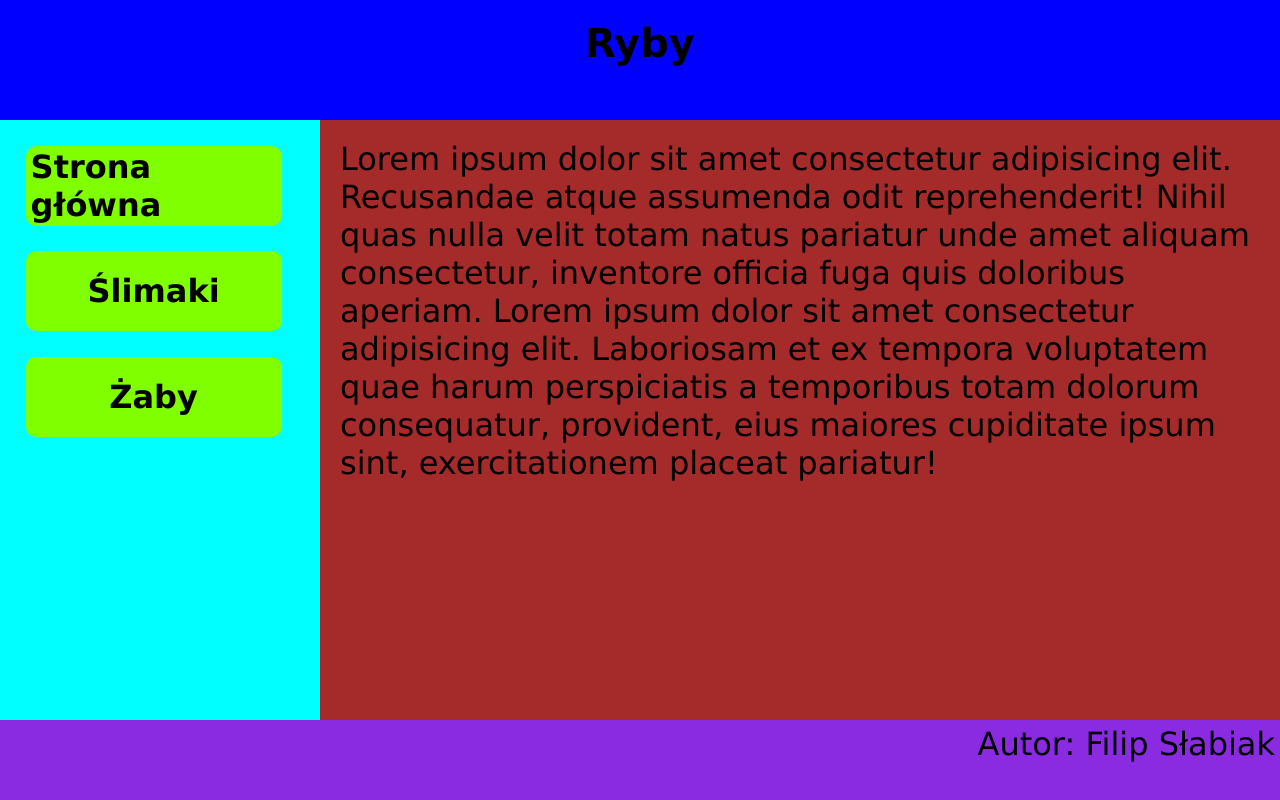
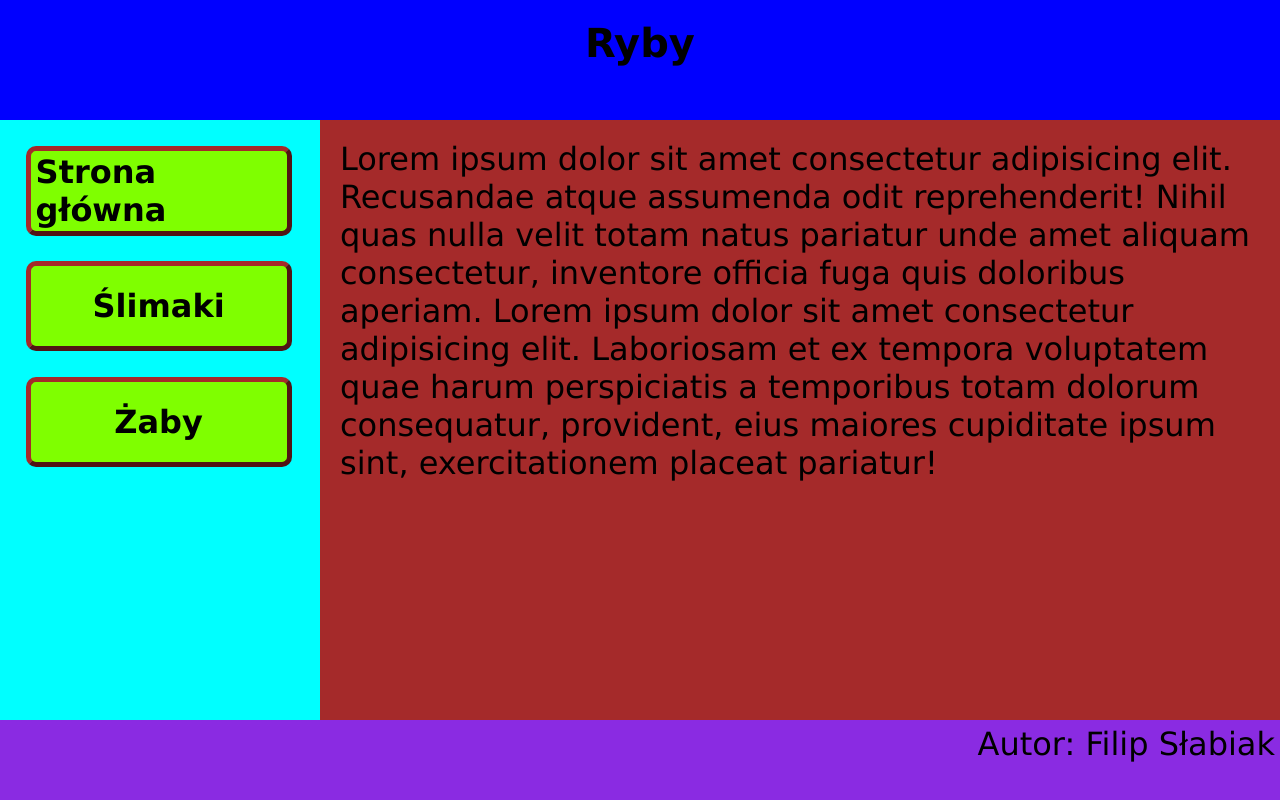
Before and after one commit to Filipetko/witryny, a plain HTML site: page html/zwierzeta/ryby.html in a window 1280 px wide. Drawn offline with Linux system fonts and the light colour scheme.

Commit message:
modified:   css/zwierz/glowna.css 	modified:   css/zwierz/ryby.css 	modified:   css/zwierz/slimaki.css 	modified:   css/zwierz/zaby.css

```diff
--- a/css/zwierz/glowna.css
+++ b/css/zwierz/glowna.css
@@ -29,7 +29,7 @@ div{
     background-color: chartreuse;
     margin: 2vw;
     border-radius: 10px;
-    border: px outset brown;
+    border: 5px outset brown;
 }
 div:hover{
     background-color: chocolate;
--- a/css/zwierz/ryby.css
+++ b/css/zwierz/ryby.css
@@ -29,7 +29,7 @@ div{
     background-color: chartreuse;
     margin: 2vw;
     border-radius: 10px;
-    border: px outset brown;
+    border: 5px outset brown;
 }
 div:hover{
     background-color: chocolate;
--- a/css/zwierz/slimaki.css
+++ b/css/zwierz/slimaki.css
@@ -29,7 +29,7 @@ div{
     background-color: chartreuse;
     margin: 2vw;
     border-radius: 10px;
-    border: px outset brown;
+    border: 5px outset brown;
 }
 div:hover{
     background-color: chocolate;
--- a/css/zwierz/zaby.css
+++ b/css/zwierz/zaby.css
@@ -29,7 +29,7 @@ div{
     background-color: chartreuse;
     margin: 2vw;
     border-radius: 10px;
-    border: px outset brown;
+    border: 5px outset brown;
 }
 div:hover{
     background-color: chocolate;
```
